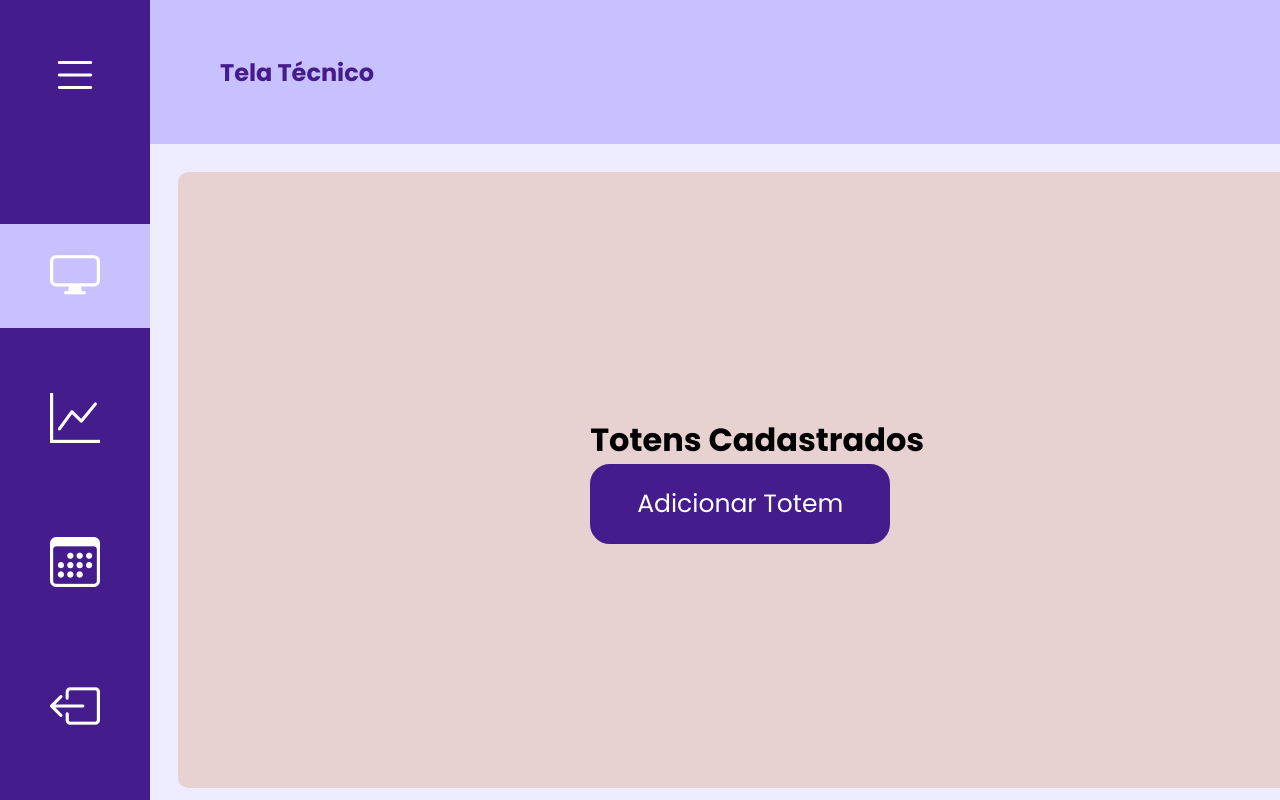
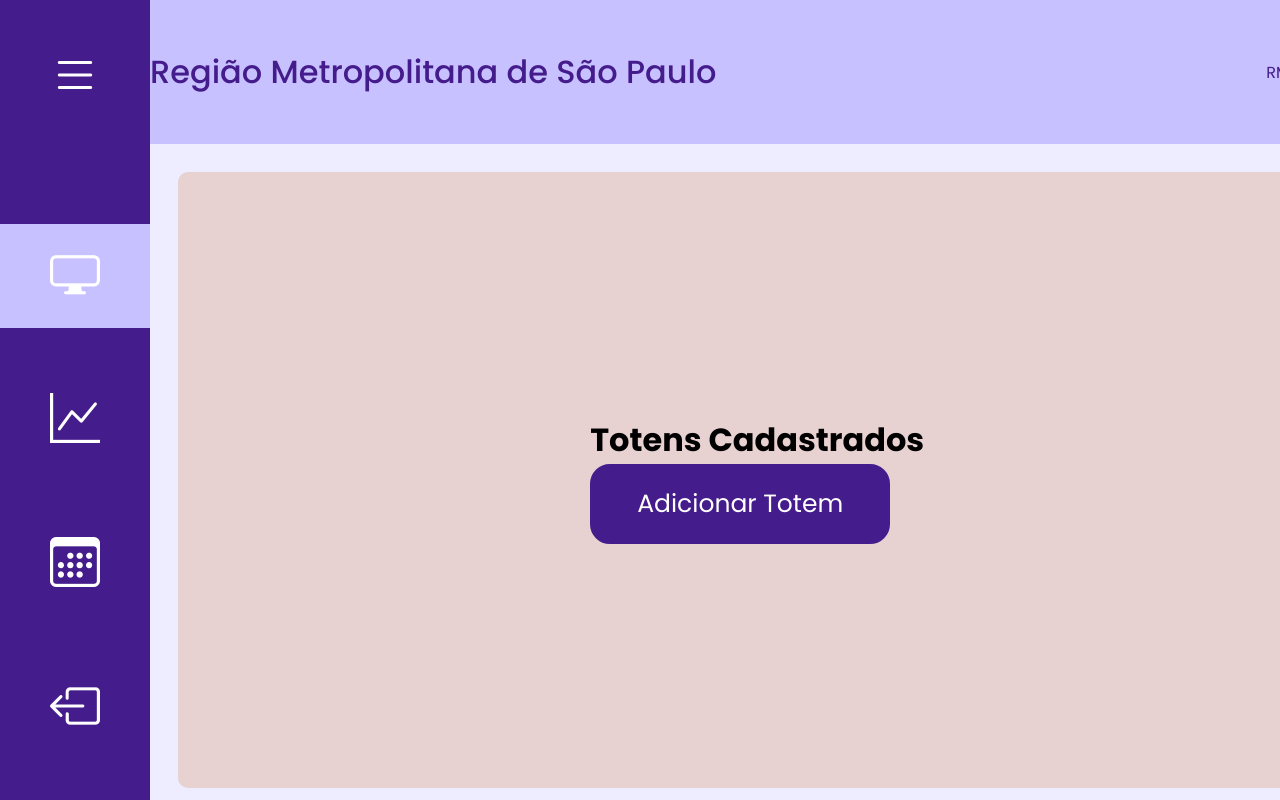
Before and after one commit to guilhermePereiraGit/NEXO-main, a website: page Site Institucional/public/novo-tecnico.html in a window 1280 px wide. Drawn offline with nearby package versions, Linux system fonts and the light colour scheme; no server answers.

Commit message:
Ajustes de KPI

```diff
--- a/Site Institucional/public/novo-tecnico.html
+++ b/Site Institucional/public/novo-tecnico.html
@@ -29,8 +29,7 @@
                     <div class="icones">
                         <div class="cadastrar-totens">
                             <div class="fundo" id="fundo2" style="display: block;"></div>
-                            <i class="bi bi-display" onclick="ativar('fundo2');irPara('box')"
-                                id="second"></i>
+                            <i class="bi bi-display" onclick="ativar('fundo2');irPara('box')" id="second"></i>
                         </div>
                         <div class="dashboard">
                             <div class="fundo" id="fundo3" style="display: none;"></div>
@@ -91,7 +90,8 @@
 
         <div class="content">
             <div class="information">
-                <h2 style="margin-left: 70px;">Tela Técnico</h2>
+                <h1 id="regiao-escolhida">Região Metropolitana de São Paulo</h1>
+                <p id="sigla-regiao">RMSP</p>
             </div>
             <!-- CADASTRO TOTENS -->
             <div class="box" id="box" display="block">
@@ -171,8 +171,10 @@
                             </div>
                             <div class="totens-scroll" id="totens"></div>
                             <div class="part-dois">
-                                <button class="cadastrar" onclick="adicionarMaisUmTotem()" id="botao-popup">Adicionar Totem</button>
-                                <button class="cadastrar" onclick="cadastrarEndereco()" id="botao-popup">Cadastrar</button>
+                                <button class="cadastrar" onclick="adicionarMaisUmTotem()" id="botao-popup">Adicionar
+                                    Totem</button>
+                                <button class="cadastrar" onclick="cadastrarEndereco()"
+                                    id="botao-popup">Cadastrar</button>
                             </div>
                         </div>
                     </div>
@@ -290,7 +292,7 @@
     function ativar(escolha) {
         document.getElementById(escolha).style.display = 'block';
         document.getElementById(escolha).style.animation = 'expandirEsquerda 0.5s ease forwards';
-    if(escolha === 'fundo2') {
+        if (escolha === 'fundo2') {
             document.getElementById("box").style.display = "block";
             document.getElementById("dashboard").style.display = "none";
             document.getElementById('fundo3').style.animation = 'recolherDireita 0.5s ease forwards';
@@ -305,7 +307,7 @@
             document.getElementById("second").style.color = "white";
             document.getElementById("fourth").style.color = "white";
             document.getElementById("box").style.display = "none";
-    }else if(escolha === 'fundo4') {
+        } else if (escolha === 'fundo4') {
             document.getElementById('fundo2').style.animation = 'recolherDireita 0.5s ease forwards';
             document.getElementById('fundo3').style.animation = 'recolherDireita 0.5s ease forwards';
             document.getElementById("fourth").style.color = "#451c8b";
@@ -914,7 +916,7 @@
 
     /*Usando*/
     function irPara(escolhida) {
-        if(escolhida == "box"){
+        if (escolhida == "box") {
             $("#box").stop().animate({ opacity: 0 }, 200, function () {
                 $(this).css("display", "none");
                 $("#" + escolhida).css({ display: "flex", opacity: 0 }).stop().animate({ opacity: 1 }, 300);
```
Lines whose indentation alone changed are shown as unchanged.
